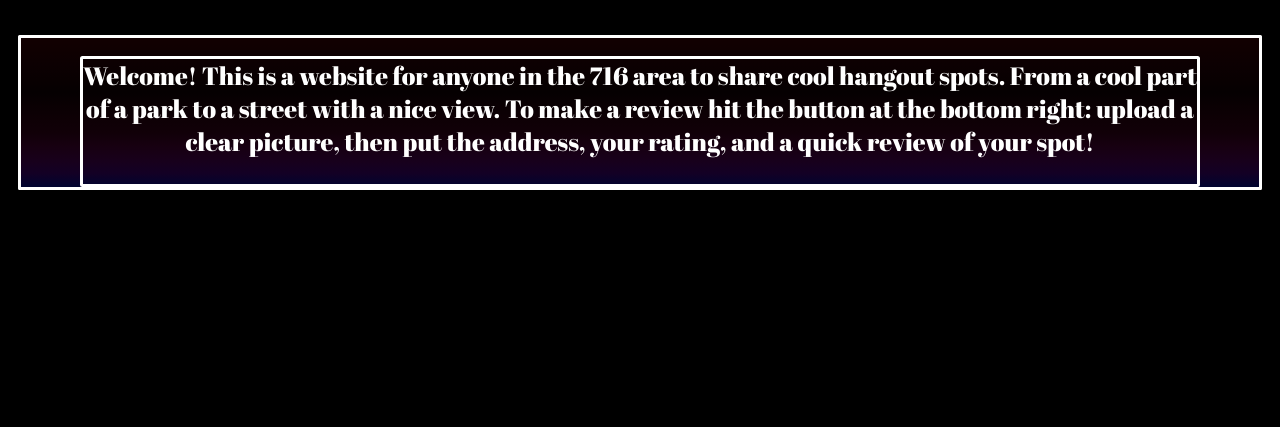
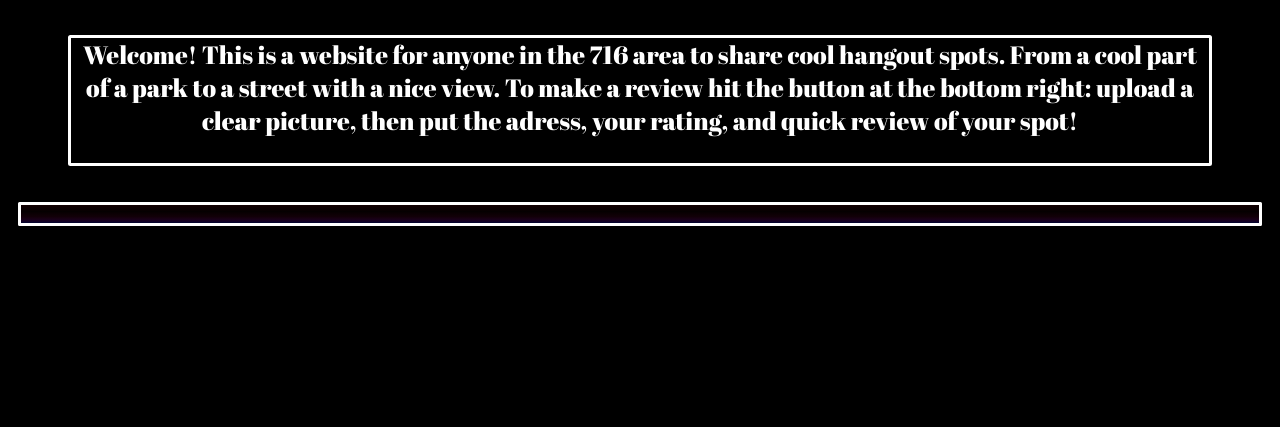
Before and after one commit to 10Fari10/Besot, a Django app: page / in a window 1280 px wide; the page is wider, and only the part inside the window is pictured. Shown: the part 151-578 px from the top of that part. Run offline with Django 5.2, Linux system fonts and the light colour scheme.

Commit message:
refresh fixed

```diff
--- a/reviewproject/reviews/static/reviews/style.css
+++ b/reviewproject/reviews/static/reviews/style.css
@@ -104,6 +104,10 @@
   border-style: solid;
   font-family: "Abril Fatface", serif;
   color:white;
+  font-size: 20px;
+  font-weight: bold;
+  height: 30px;
+  width: 30px;
 }
 .input{
   position: absolute;
--- a/reviewproject/reviews/templates/reviews/homepage.html
+++ b/reviewproject/reviews/templates/reviews/homepage.html
@@ -14,65 +14,58 @@
 <div class="logbox" id="logging">
     <form><hr><hr><hr>
         <!--close button-->
-                <button onclick="logDown()" class="x" id="closeLog">&times;</button><br>
+            <button onclick="logDown()" type="button" class="x" id="closeLog">&times;</button><br>
         <!--Username field-->
             <input type="text" placeholder="User-Name" class="input" id="useVal"><br><hr><br><hr>
         <!--Password field-->
-                <input type="password" placeholder="Password" class="input" id="passVal"><br><hr><hr><hr><br><br>
+            <input type="text" placeholder="Password" class="input" id="passVal"><br><hr><hr><hr><br><br>
         <!--Log-In button-->
             <button onclick="log_me_in()" class="sibutton">Log-In</button>
     </form>
 </div>
 
-
-
 <!--sign in form-->
 <div class="logbox" id="signing">
     <form>
     <!--Close button-->
-                <button onclick="signDown()" class="x" id="closeSign">&times;</button>
+        <button onclick="signDown" class="x" type="button" id="closeSign">&times;</button><br><br>
     <!--User Name field-->
         <input type="text" placeholder="User Name" class="input" id="suseVal"><br><hr><br><hr>
     <!--Password field-->
-                <input type="password" placeholder="Password" class="input" id="spassVal1"><br><hr><br><hr>
+        <input type="text" placeholder="Password" class="input" id="spassVal1"><br><hr><br><hr>
     <!--Re-type Password field-->
-                <input type="password" placeholder="Re-type Password" class="input" id="spassVal2"><br><hr><hr><hr><br><br>
+        <input type="text" placeholder="Re-type Password" class="input" id="spassVal2"><br><hr><hr><hr><br><br>
     <!--Sign-In Button-->
         <button onclick="sign_me_in()" class="sibutton">Sign-Up</button>
     </form>
 </div><br><hr>
 
 <!--logo of website-->
-        <div id="logobox">
-        <img src="{% static 'reviews/images/Logo1.jpg' %}" alt="Logo">
-        </div><br><hr>
+<div id="logobox"></div><br><hr>
 
-        <!--introduction & post container, all posts should go in here-->
-        <div class="bodcontainer"><hr>
-            <div class="box">Welcome! This is a website for anyone in the 716 area to share cool hangout spots. From a cool part of a park to a street with a nice view. To make a review hit the button at the bottom right: upload a clear picture, then put the address, your rating, and a quick review of your spot!</div>
+<!--introduction-->
+<div class="box">Welcome! This is a website for anyone in the 716 area to share cool hangout spots. From a cool part of a park to a street with a nice view. To make a review hit the button at the bottom right: upload a clear picture, then put the adress, your rating, and quick review of your spot!</div>
+<!--post container, all posts should go in here-->
+<br><br><div class="bodcontainer"><hr>
 </div>
 
 <!--post button-->
-
-        <button class="circle" id="postButton">
-            <img src="{% static 'reviews/images/plus.jpg' %}" alt="PLUS">
-
-        </button><hr>
+<button class="circle" onclick="popUp()" id="postButton"></button><hr>
 <!--post pop up form-->
     <div class="popoverlay" id="addPost">
         <form>
         <!--Close Button-->
-                <button onclick="popDown()" class="x" id="closePop">&times;</button><br><hr><br>
+            <button onclick="popDown()" type="button" class="x" id="closePop">&times;</button><br><hr><br>
         <!--Media Upload Field-->
             <input type="file" id="picVal" class="pbutton"><br><hr><br><hr>
         <!--Location/Address field-->
-                <input type="text" placeholder="Location/Address" id="l_aVal" class="pinput"><br><hr><br><hr>
+            <input type="text" placeholder="Location/Adress" id="l_aVal" class="pinput"><br><hr><br><hr>
         <!--Range Field-->
             <input type="range" min="0" max="5" id="ratingVal" class="hue"><hr><br><hr>
         <!--Review Field-->
-                <input type="text" placeholder="Leave Your Review Here" id="revVal" class="pinput"><br><hr><br><hr>
+            <input type="text" placeholder="Leave You Review Here" id="revVal" class="pinput"><br><hr><br><hr>
         <!--Submit Button-->
-                <input type="Submit" onclick="submission(event)" class="pbutton" placeholder="Submit"><br><hr><br><hr>
+            <input type="Submit" onclick="submission()" class="pbutton" placeholder="Submit"><br><hr><br><hr>
         <!--Reset Button-->
             <input type="Reset" class="pbutton" placeholder="Reset">
         </form>
```
Lines whose indentation alone changed are shown as unchanged.
